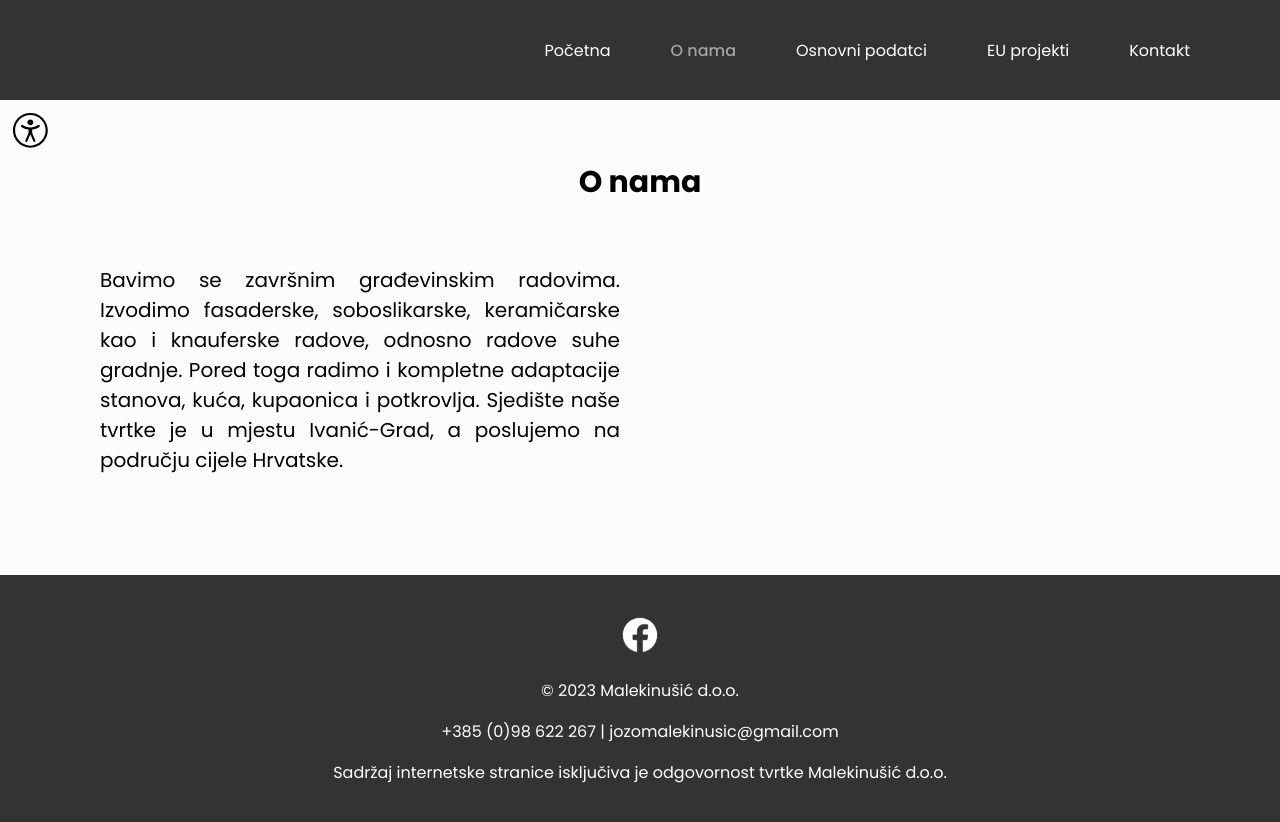
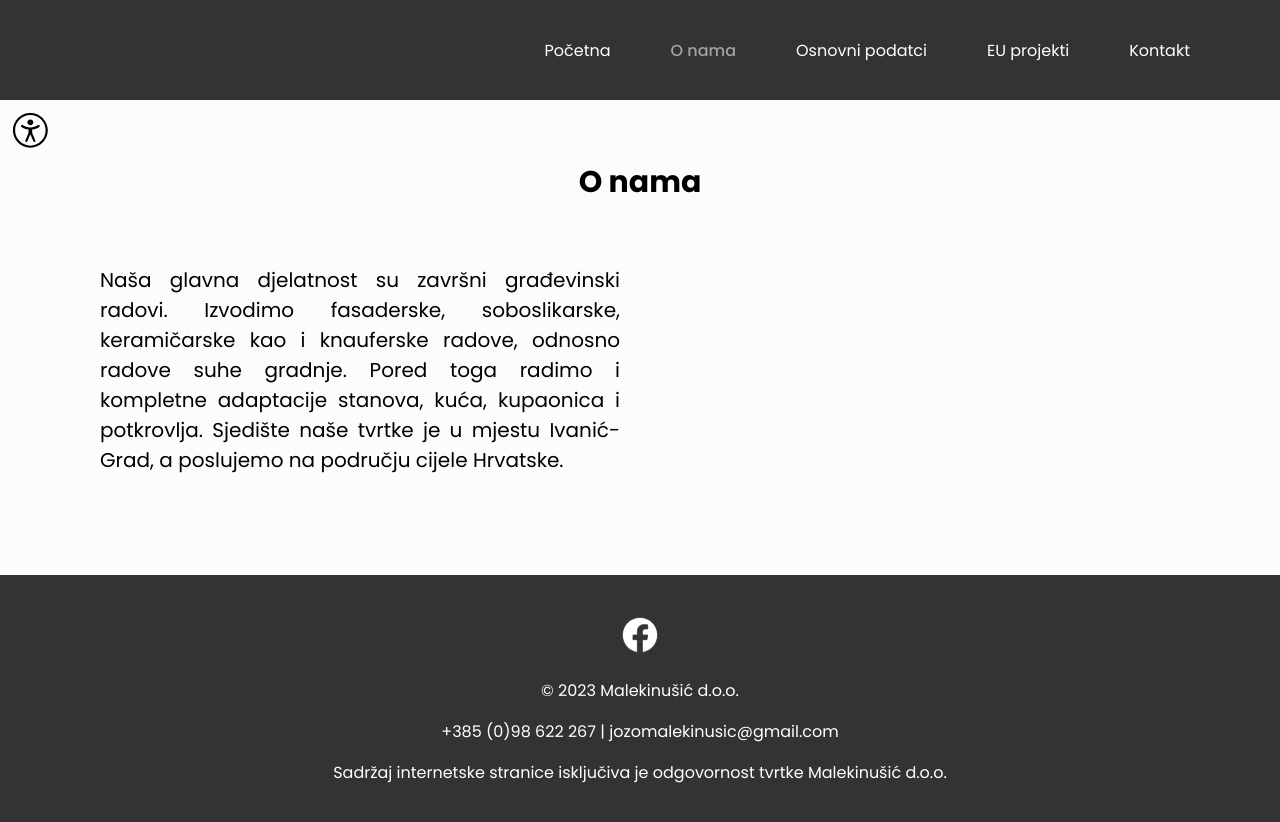
Before and after one commit to iivkov/malekinusic, a React (Create React App) app: page /o-nama in a window 1280 px wide. Shown: the top 822 px of the page. Built offline with nearby package versions, Linux system fonts and the light colour scheme.

Commit message:
o nama, popravak

```diff
--- a/src/components/AboutComponent.js
+++ b/src/components/AboutComponent.js
@@ -14,7 +14,7 @@ const AboutComponent = () => {
                 <h1>O nama</h1>
                 <div className="container">
                     <div className={`box left ${animate ? 'enter' : 'left-enter'}`}>
-                        <p>Bavimo se završnim građevinskim radovima. Izvodimo fasaderske, soboslikarske, keramičarske kao i knauferske radove, odnosno radove suhe gradnje.
+                        <p>Naša glavna djelatnost su završni građevinski radovi. Izvodimo fasaderske, soboslikarske, keramičarske kao i knauferske radove, odnosno radove suhe gradnje.
                             Pored toga radimo i kompletne adaptacije stanova, kuća, kupaonica i potkrovlja. Sjedište naše tvrtke je u mjestu Ivanić-Grad, a poslujemo na području cijele Hrvatske. </p>
                     </div>
                 {/* <div className="spacer"></div> */}
```
